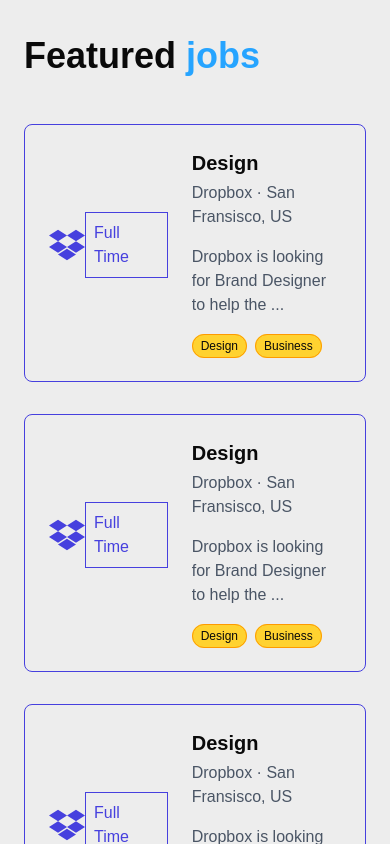
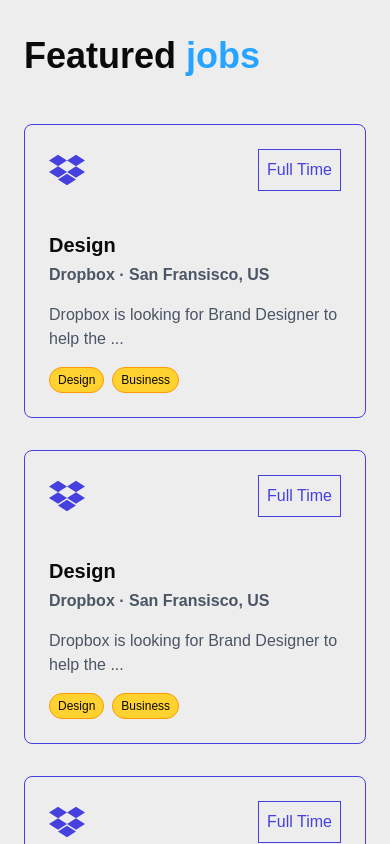
Before and after one commit to Marg0n/QuickHire, a Next.js app in the folder frontend/: page / in a window 390 px wide. Shown: the part 3140-3984 px from the top of the page. Built offline with nearby package versions, Linux system fonts and the light colour scheme; a web font is replaced by a local one.

Commit message:
Fix: Fixed FeaturedBox responsive issue.

```diff
--- a/frontend/src/components/landing/featured/FeaturedBox.tsx
+++ b/frontend/src/components/landing/featured/FeaturedBox.tsx
@@ -16,8 +16,8 @@
       className={`
                 border border-primary p-6 rounded-lg transition hover:shadow-md
                 hover:bg-primary group
-                flex flex-row md:flex-col gap-6 md:gap-2
-                md:items-start md:justify-center items-center justify-start
+                flex flex-col gap-6 md:gap-2
+                items-start justify-center
                 ${className ?? ""}
                 `}
     >
@@ -35,7 +35,7 @@
           </h3>
 
           {/* platform */}
-          <p className="flex items-center gap-2 text-gray-600 group-hover:text-white ">
+          <p className="flex items-center gap-2 text-gray-600 font-semibold group-hover:text-white ">
             {platform} · {address}
           </p>
         </div>
@@ -46,7 +46,7 @@
           {description?.slice(0, 50)} ...
         </p>
 
-        <div className="space-x-2">
+        <div className="space-x-2 flex flex-wrap">
           {tags?.map((tag, index) => (
             <span
               key={index}
--- a/frontend/src/components/landing/latest/Latest.tsx
+++ b/frontend/src/components/landing/latest/Latest.tsx
@@ -1,5 +1,4 @@
 import Link from "next/link";
-import React from "react";
 import { FaArrowRight, FaDropbox } from "react-icons/fa";
 import LatestBox from "./LatestBox";
 
```
